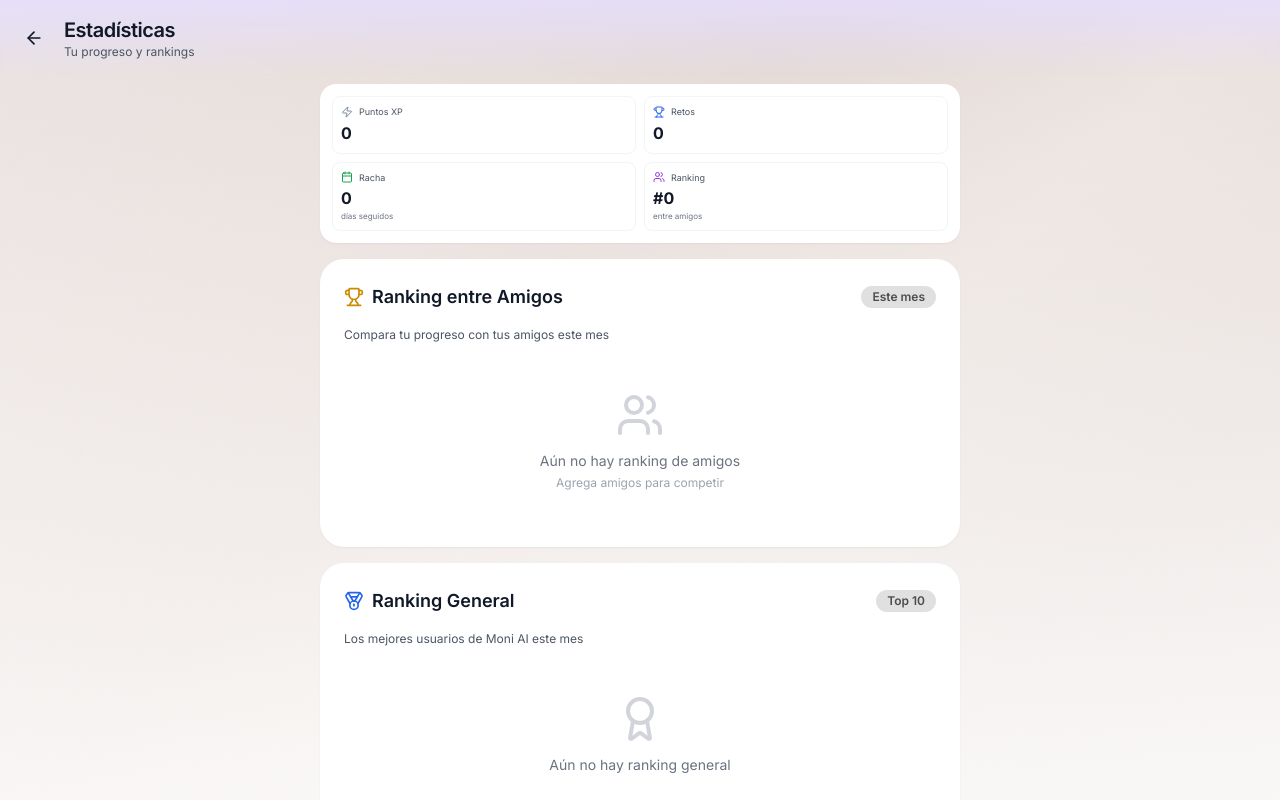
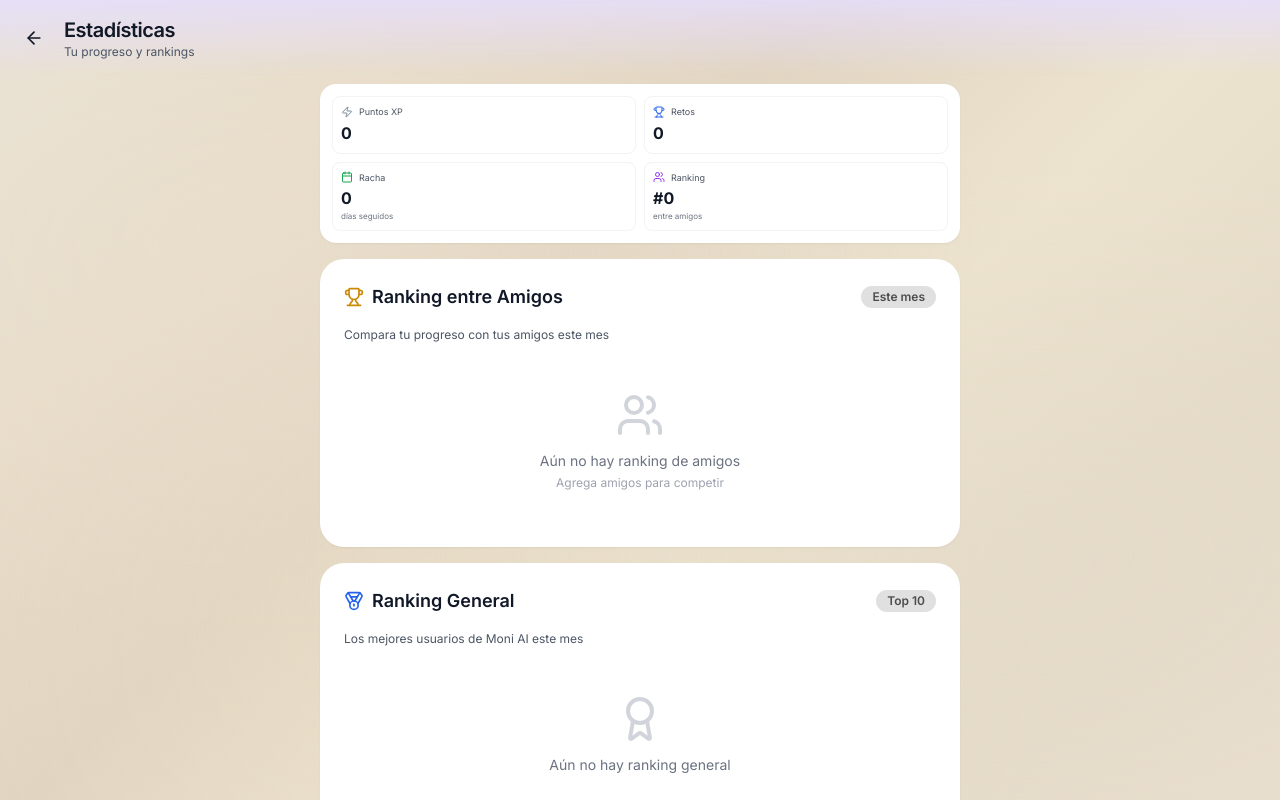
Before and after one commit to javiercamarapp/Moni-AI, a React (Vite) app: page /social-stats in a window 1280 px wide. Shown: the top 800 px of the page. Built offline with nearby package versions, Linux system fonts and the light colour scheme; the HTML template or start-up script is replaced by a standard one; what @capacitor/core would draw is missing.

Commit message:
feat: Apply app background to social stats

```diff
--- a/src/pages/SocialStats.tsx
+++ b/src/pages/SocialStats.tsx
@@ -172,7 +172,7 @@ const SocialStats = () => {
   }, []);
 
   return (
-    <div className="min-h-screen pb-24 animate-fade-in bg-gradient-to-b from-[#E5DEFF]/30 to-white">
+    <div className="min-h-screen pb-24 animate-fade-in">
       {/* Header */}
       <div className="sticky top-0 z-40 bg-gradient-to-b from-[#E5DEFF]/80 to-transparent backdrop-blur-sm">
         <div className="max-w-7xl mx-auto px-4 py-4">
```
